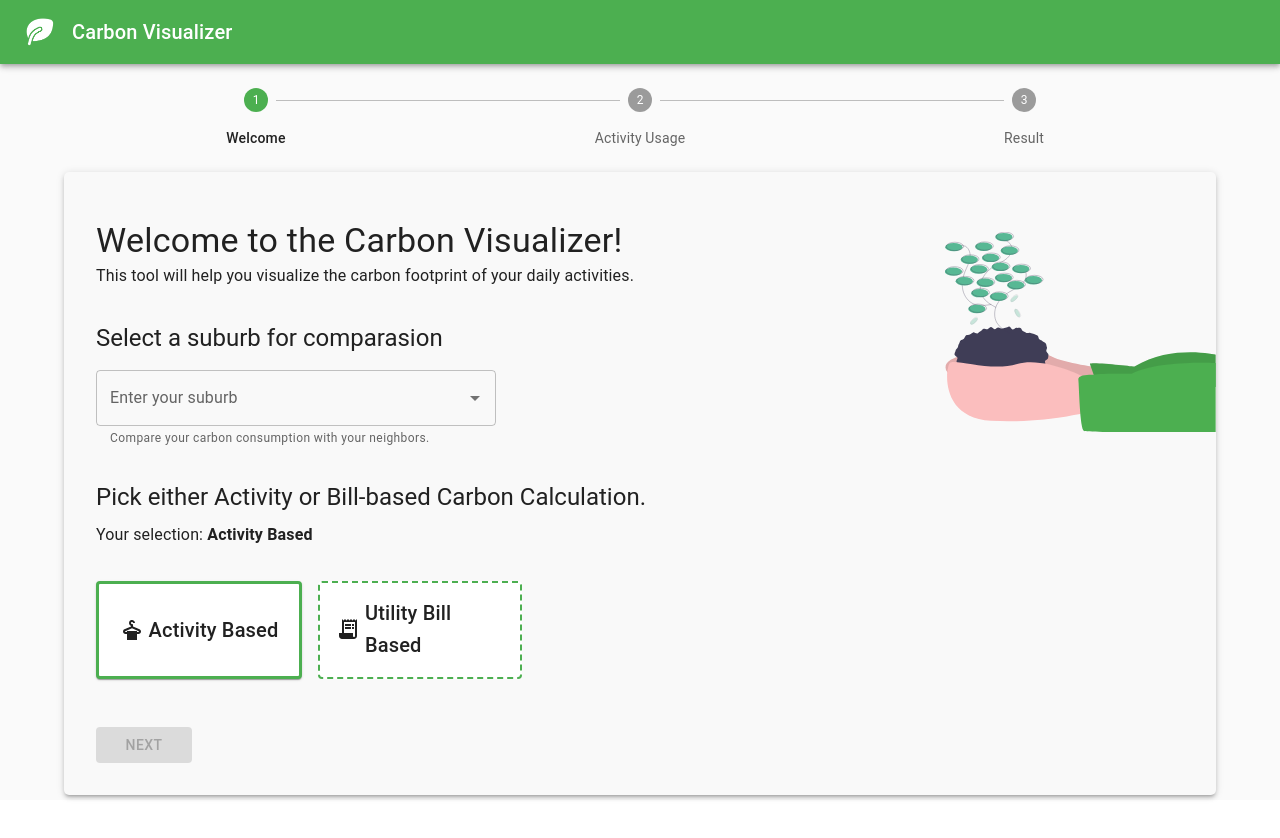
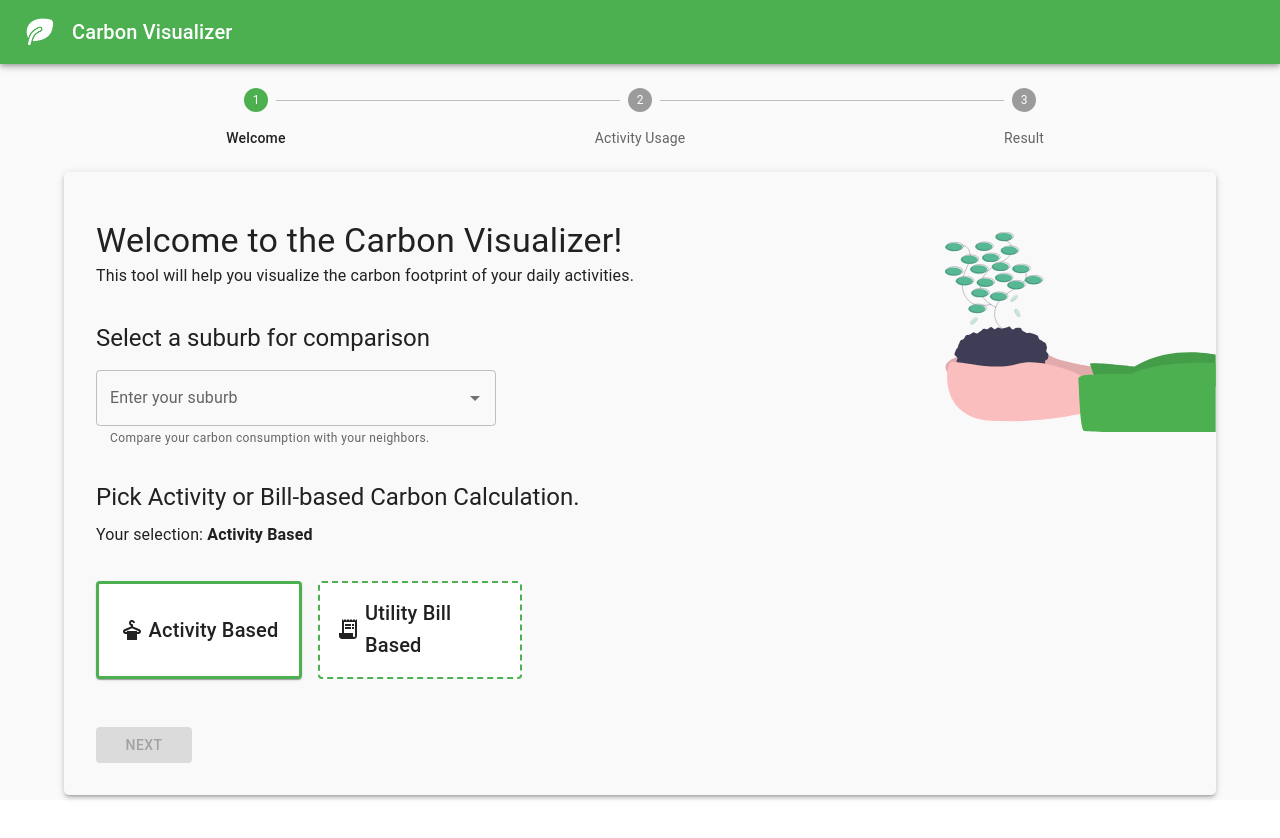
Before and after one commit to TonyJiashiChen/FIT5120-Onboarding-Project, a React (Create React App) app in the folder onboarding-frontend/: page / in a window 1280 px wide. Both pictures are taken after a click on the button "CALCULATE NOW". Shown: the top 838 px of the page. Built offline with nearby package versions, Linux system fonts and the light colour scheme; no server answers.

Commit message:
misspell comparison

```diff
--- a/onboarding-frontend/src/components/Welcome.jsx
+++ b/onboarding-frontend/src/components/Welcome.jsx
@@ -143,7 +143,7 @@ export function Welcome({
         component="div"
         sx={{ flexGrow: 1, marginTop: "2rem", userSelect: "none" }}
       >
-        Select a suburb for comparasion
+        Select a suburb for comparison
       </Typography>
       <Autocomplete
         disablePortal
@@ -176,7 +176,7 @@ export function Welcome({
         component="div"
         sx={{ flexGrow: 1, marginTop: "2rem", userSelect: "none" }}
       >
-        Pick either Activity or Bill-based Carbon Calculation.
+        Pick Activity or Bill-based Carbon Calculation.
       </Typography>
       <Typography
         variant="subtitle1"
```
